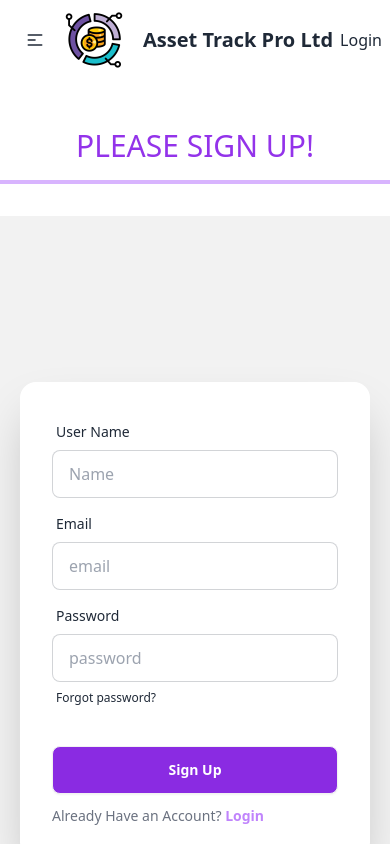
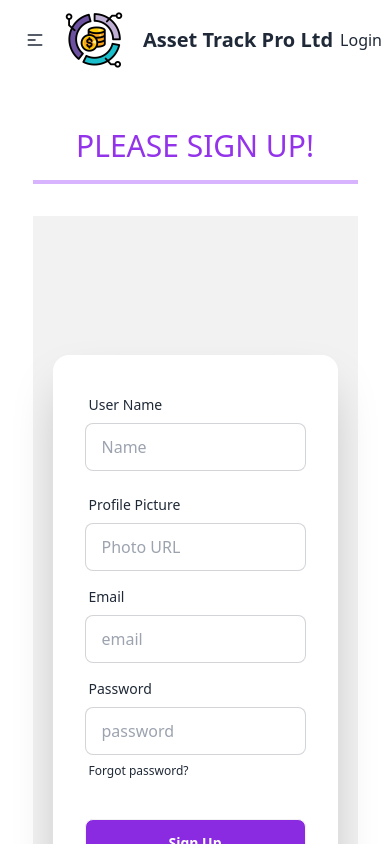
Before and after one commit to JannatulAfrozFaria/asset-track-pro-client, a React (Vite) app: page /signup in a window 390 px wide. Shown: the top 844 px of the page. Built offline with nearby package versions, Linux system fonts and the light colour scheme; no server answers.

Commit message:
sign up page completed

```diff
--- a/src/Pages/SignUp/SignUp.jsx
+++ b/src/Pages/SignUp/SignUp.jsx
@@ -4,45 +4,88 @@ import Lottie from 'lottie-react';
 import { Link } from 'react-router-dom';
 import signUp1 from '../../../src/signUp1.json';
 import signUp2 from '../../../src/signUp2.json';
+import { useForm } from 'react-hook-form';
+import useAuth from '../../Hooks/useAuth';
 
 const SignUp = () => {
-    const handleSignUp = () =>{
-        event.preventDefault();
-        const form = event.target;
-        const email = form.email.value;
-        const password =  form.password.value;
-        console.log(email,password);
+    const {createUser} = useAuth();
+    const {register, handleSubmit, watch, formState: { errors }} = useForm();
+
+    const onSubmit = (data) => {
+        console.log(data);
+        createUser(data.email,data.password)
+        .then(result=>{
+            const loggedUser =  result.user;
+            console.log(loggedUser);
+        })
     }
+    console.log(watch("example"))
+
+    // const handleSignUp = () =>{
+    //     event.preventDefault();
+    //     const form = event.target;
+    //     const email = form.email.value;
+    //     const password =  form.password.value;
+    //     console.log(email,password);
+    // }
     return (
-        <div>
+        <div className="w-5/6 md:w-full mx-auto" >
             <Helmet>
                 <title>Asset Track Pro | Sign Up</title>
             </Helmet>
             <Title heading={'please Sign Up!'}></Title>
             <div className="bg-base-200 p-5 mb-10">
                 <div className="grid grid-cols-1 md:grid-cols-3">
-                    <div className="text-center md:text-left">
+                    <div className="text-center md:text-left col-span-1">
                         <Lottie className='w-1/2 md:w-full mx-auto md:mx-0' animationData={signUp1} />
                     </div>
-                    <div className="card shadow-2xl bg-base-100">
-                        <form onSubmit={handleSignUp} className="card-body">
-                            <div className="form-control">
-                                <label className="label">
-                                    <span className="label-text">User Name</span>
-                                </label>
-                                <input type="text" name="name" placeholder="Name" className="input input-bordered" required />
+                    <div className="card shadow-2xl bg-base-100 col-span-1">
+                        <form onSubmit={handleSubmit(onSubmit)} className="card-body">
+                            <div className="grid grid-cols-1 md:grid-cols-2 gap-4" >
+                                {/* USER-----NAME */}
+                                <div className="form-control">
+                                    <label className="label">
+                                        <span className="label-text">User Name</span>
+                                    </label>
+                                    <input {...register("name", { required: true })} type="text" name="name" placeholder="Name" className="input input-bordered" />
+                                    {errors.name && <span className="text-red-500" >User Name is required</span>}
+                                </div>
+                                {/* PROFILE-----PICTURE */}
+                                <div className="form-control">
+                                    <label className="label">
+                                        <span className="label-text">Profile Picture</span>
+                                    </label>
+                                    <input {...register("photo", { required: true })} type="text" name="photo" placeholder="Photo URL" className="input input-bordered" />
+                                    {errors.photo && <span className="text-red-500" >Profile Picture is required</span>}
+                                </div>
                             </div>
+                            {/* ------EMAIL----- */}
                             <div className="form-control">
                                 <label className="label">
                                     <span className="label-text">Email</span>
                                 </label>
-                                <input type="email" name="email" placeholder="email" className="input input-bordered" required />
+                                <input {...register("email", { required: true })} type="email" name="email" placeholder="email" className="input input-bordered"  />
+                                {errors.email && <span className="text-red-500" >Email is required</span>}
                             </div>
+                            {/* PASSWORD------- */}
                             <div className="form-control">
                                 <label className="label">
                                     <span className="label-text">Password</span>
                                 </label>
-                                <input type="password" name="password" placeholder="password" className="input input-bordered" required />
+                                <input
+                                    {...register("password",
+                                        {
+                                        required: true, minLength: 6, maxLength: 20,
+                                        pattern: /(?=.*[A-Z])(?=.*[!@#$%&*])(?=.*[0-9])(?=.*[a-z])/
+                                        }
+                                    )}
+                                type="password" name="password" placeholder="password" className="input input-bordered" />
+                                {/* PASSWORD VALIDATION----- */}
+                                {errors.password?.type === 'required' && <span role="alert"className="text-red-500" >Password is required</span>}
+                                {errors.password?.type ==='minLength' && <p role="alert" className='text-red-600'>Password must be 6 characters</p>}
+                                {errors.password?.type ==='maxLength' && <p role="alert" className='text-red-600'>Password must be within 20 characters</p>}
+                                {errors.password?.type ==='pattern' && <p role="alert" className='text-red-600'>Password must have one uppercase, one lowercase, one special character and one number</p>}
+
                                 <label className="label">
                                     <a href="#" className="label-text-alt link link-hover">Forgot password?</a>
                                 </label>
@@ -56,7 +99,7 @@ const SignUp = () => {
 
                     </div>
                     <div>
-                        <div className="text-center md:text-left">
+                        <div className="text-center md:text-left col-span-1">
                             <Lottie className='' animationData={signUp2} />
                         </div>
                     </div>
```
